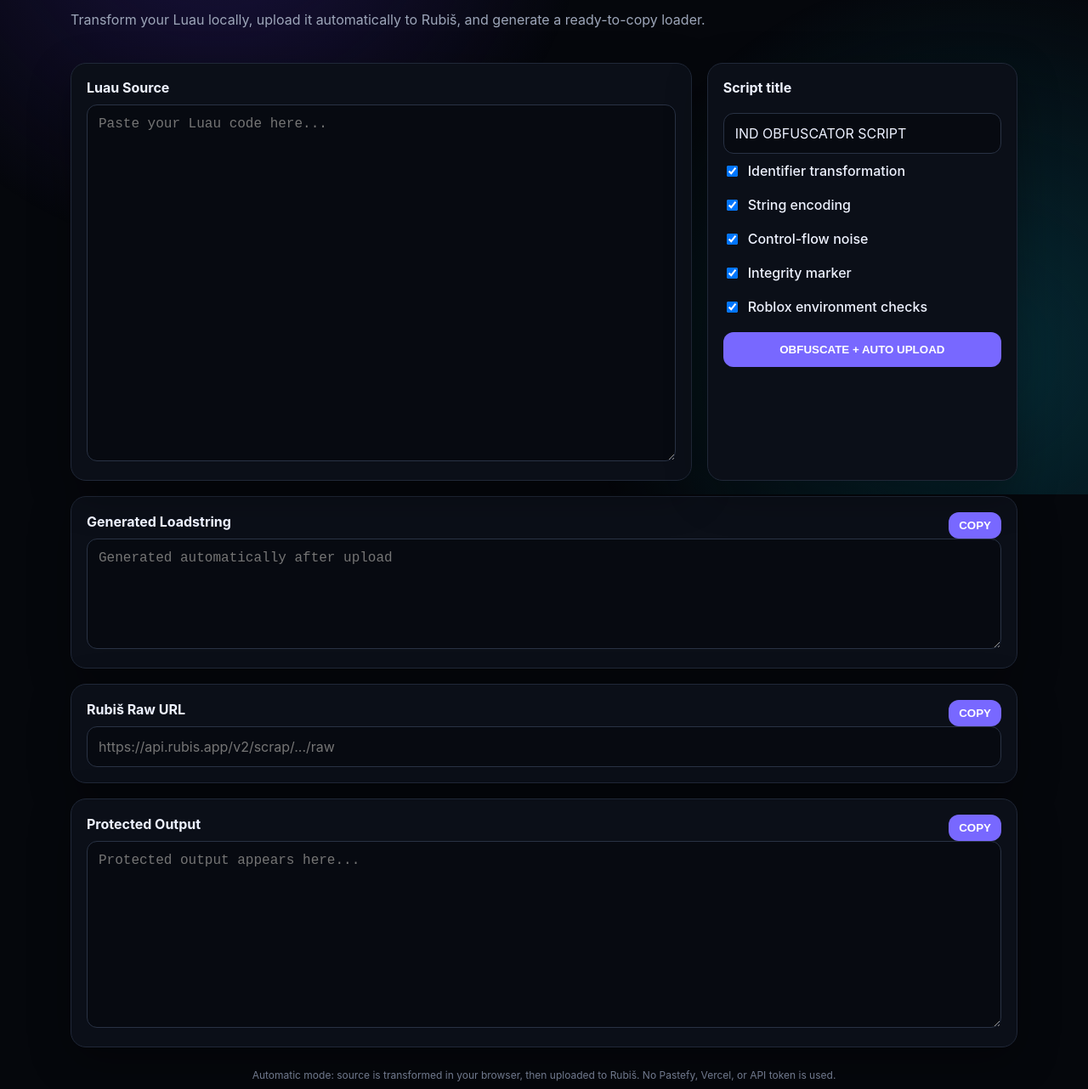
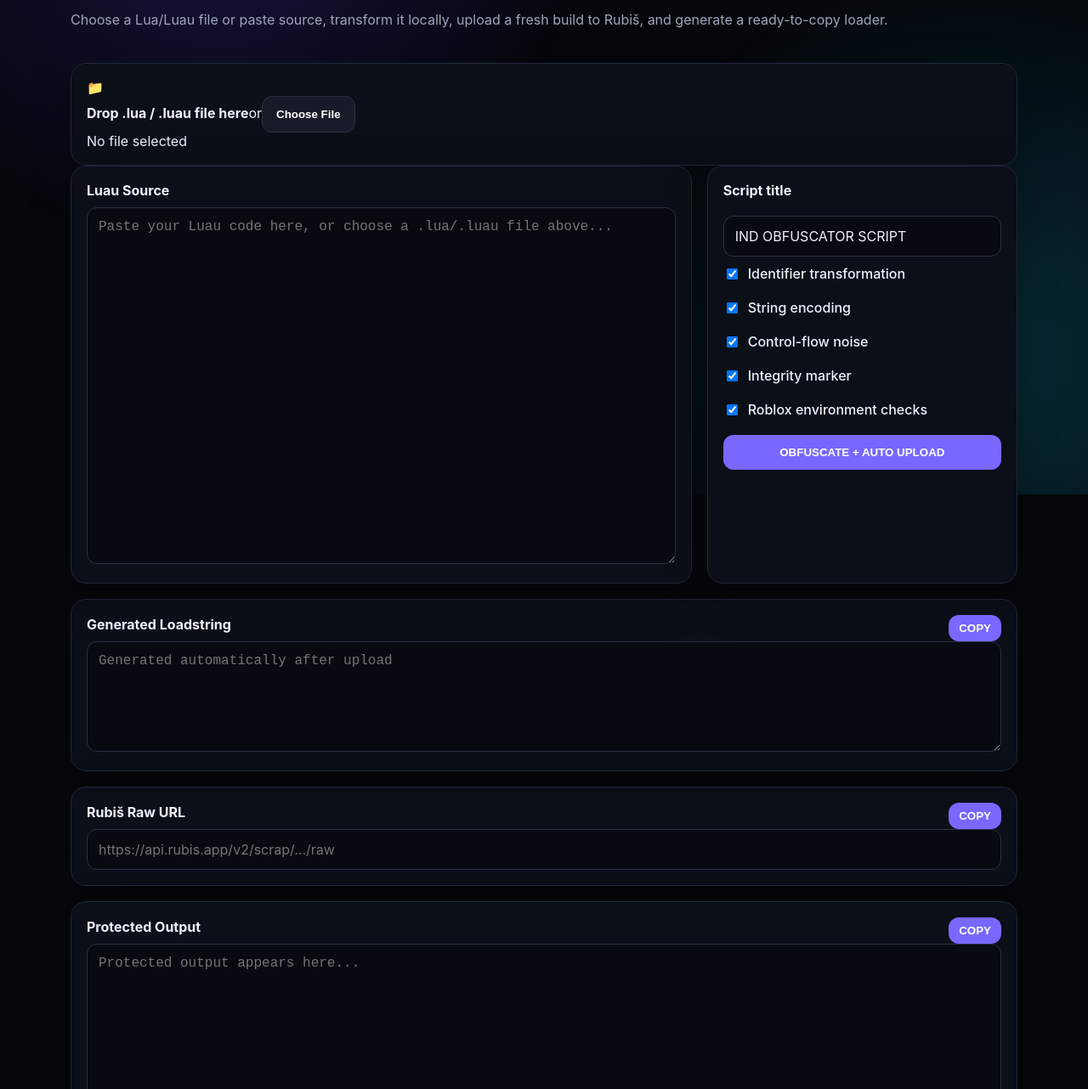
Before and after one commit to MRGAMING1141/IND-HUB-BOT, a website: page obfuscator/index.html in a window 1280 px wide. Shown: the part 218-1500 px from the top of the page at 85% size. Drawn offline with Linux system fonts and the light colour scheme.

Commit message:
Add Lua/Luau file picker and drag drop

```diff
--- a/obfuscator/index.html
+++ b/obfuscator/index.html
@@ -2,10 +2,11 @@
 <html lang="en"><head><meta charset="utf-8"><meta name="viewport" content="width=device-width,initial-scale=1"><meta name="description" content="IND OBFUSCATOR - single mode Luau transformer with automatic Rubis hosting"><title>IND OBFUSCATOR</title><link rel="stylesheet" href="style.css"></head>
 <body><div class="bg"></div><main class="wrap">
 <header><div><div class="brand">IND <span>OBFUSCATOR</span></div><div class="by">Made By MR_GAMING1141</div></div><div class="pill">RUBIS AUTO</div></header>
-<section class="hero"><h1>IND OBFUSCATOR</h1><p>Transform your Luau locally, upload it automatically to Rubiš, and generate a ready-to-copy loader.</p></section>
-<section class="grid"><div class="card"><label for="source">Luau Source</label><textarea id="source" spellcheck="false" placeholder="Paste your Luau code here..."></textarea></div><div class="card options"><label for="scriptTitle">Script title</label><input id="scriptTitle" maxlength="120" value="IND OBFUSCATOR SCRIPT" placeholder="Rubiš script title"><label class="check"><input id="rename" type="checkbox" checked> Identifier transformation</label><label class="check"><input id="strings" type="checkbox" checked> String encoding</label><label class="check"><input id="junk" type="checkbox" checked> Control-flow noise</label><label class="check"><input id="integrity" type="checkbox" checked> Integrity marker</label><label class="check"><input id="dtc" type="checkbox" checked> Roblox environment checks</label><button id="obfuscate">OBFUSCATE + AUTO UPLOAD</button><div id="status"></div></div></section>
+<section class="hero"><h1>IND OBFUSCATOR</h1><p>Choose a Lua/Luau file or paste source, transform it locally, upload a fresh build to Rubiš, and generate a ready-to-copy loader.</p></section>
+<section class="card file-card"><input id="luaFile" type="file" accept=".lua,.luau,text/plain" hidden><div id="dropZone" class="dropzone" tabindex="0"><div class="drop-icon">📁</div><strong>Drop .lua / .luau file here</strong><span>or</span><button type="button" id="chooseFile" class="secondary">Choose File</button><div id="fileInfo">No file selected</div></div></section>
+<section class="grid"><div class="card"><label for="source">Luau Source</label><textarea id="source" spellcheck="false" placeholder="Paste your Luau code here, or choose a .lua/.luau file above..."></textarea></div><div class="card options"><label for="scriptTitle">Script title</label><input id="scriptTitle" maxlength="120" value="IND OBFUSCATOR SCRIPT" placeholder="Rubiš script title"><label class="check"><input id="rename" type="checkbox" checked> Identifier transformation</label><label class="check"><input id="strings" type="checkbox" checked> String encoding</label><label class="check"><input id="junk" type="checkbox" checked> Control-flow noise</label><label class="check"><input id="integrity" type="checkbox" checked> Integrity marker</label><label class="check"><input id="dtc" type="checkbox" checked> Roblox environment checks</label><button id="obfuscate">OBFUSCATE + AUTO UPLOAD</button><div id="status"></div></div></section>
 <section class="card output"><div class="outhead"><label>Generated Loadstring</label><button id="copyLoader">COPY</button></div><textarea id="loader" readonly placeholder="Generated automatically after upload"></textarea></section>
 <section class="card output"><div class="outhead"><label>Rubiš Raw URL</label><button id="copyUrl">COPY</button></div><input id="rubisUrl" readonly placeholder="https://api.rubis.app/v2/scrap/.../raw"></section>
 <section class="card output"><div class="outhead"><label>Protected Output</label><button id="copySource">COPY</button></div><textarea id="payload" readonly placeholder="Protected output appears here..."></textarea></section>
-<footer>Automatic mode: source is transformed in your browser, then uploaded to Rubiš. No Pastefy, Vercel, or API token is used.</footer>
+<footer>Automatic mode: selected files are read locally by your browser. The protected output is uploaded only when you press OBFUSCATE + AUTO UPLOAD. No Pastefy, Vercel, or API token is used.</footer>
 </main><script src="app.js"></script></body></html>
```
